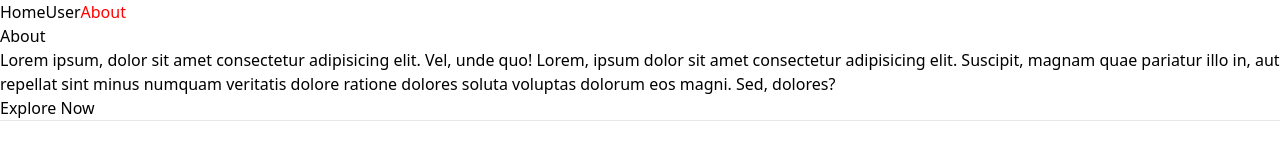
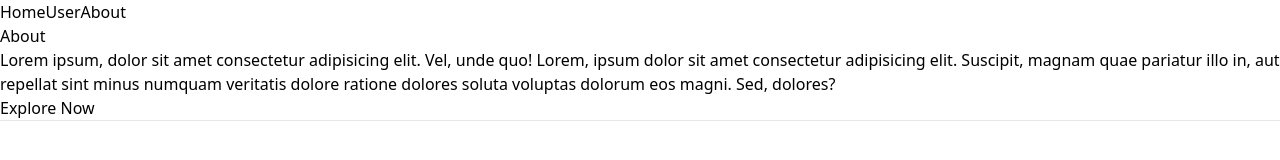
Before and after one commit to maanis/ReactBrushUp, a React (Vite) app: page /about in a window 1280 px wide. Shown: the top 160 px of the page. Built offline with nearby package versions, Linux system fonts and the light colour scheme.

Commit message:
implement routing with RouterPractice component and add About, Home, User, and UserDets pages

```diff
--- a/src/components/NavRoute.jsx
+++ b/src/components/NavRoute.jsx
@@ -5,7 +5,7 @@ const NavRoute = () => {
     return (
         <>
             <div className="flex">
-                <NavLink to="/" className="p-4">Home</NavLink>
+                <NavLink  to="/" className="p-4">Home</NavLink>
                 <NavLink to="/user" className="p-4">User</NavLink>
                 <NavLink to="/about" className="p-4">About</NavLink>
             </div>
--- a/src/index.css
+++ b/src/index.css
@@ -2,6 +2,6 @@
 @tailwind components;
 @tailwind utilities;
 
-.active {
+/* .active {
   color: red;
-}
+} */
```
